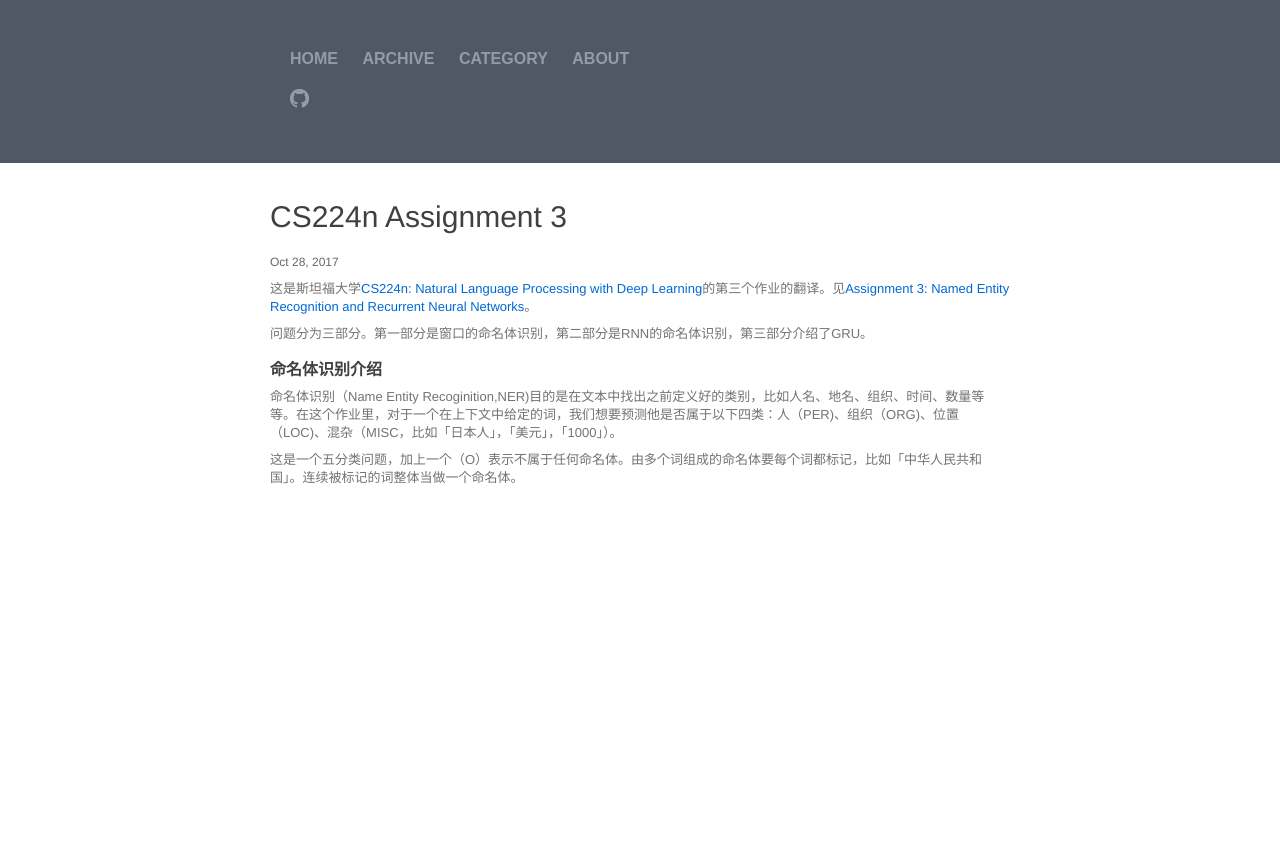
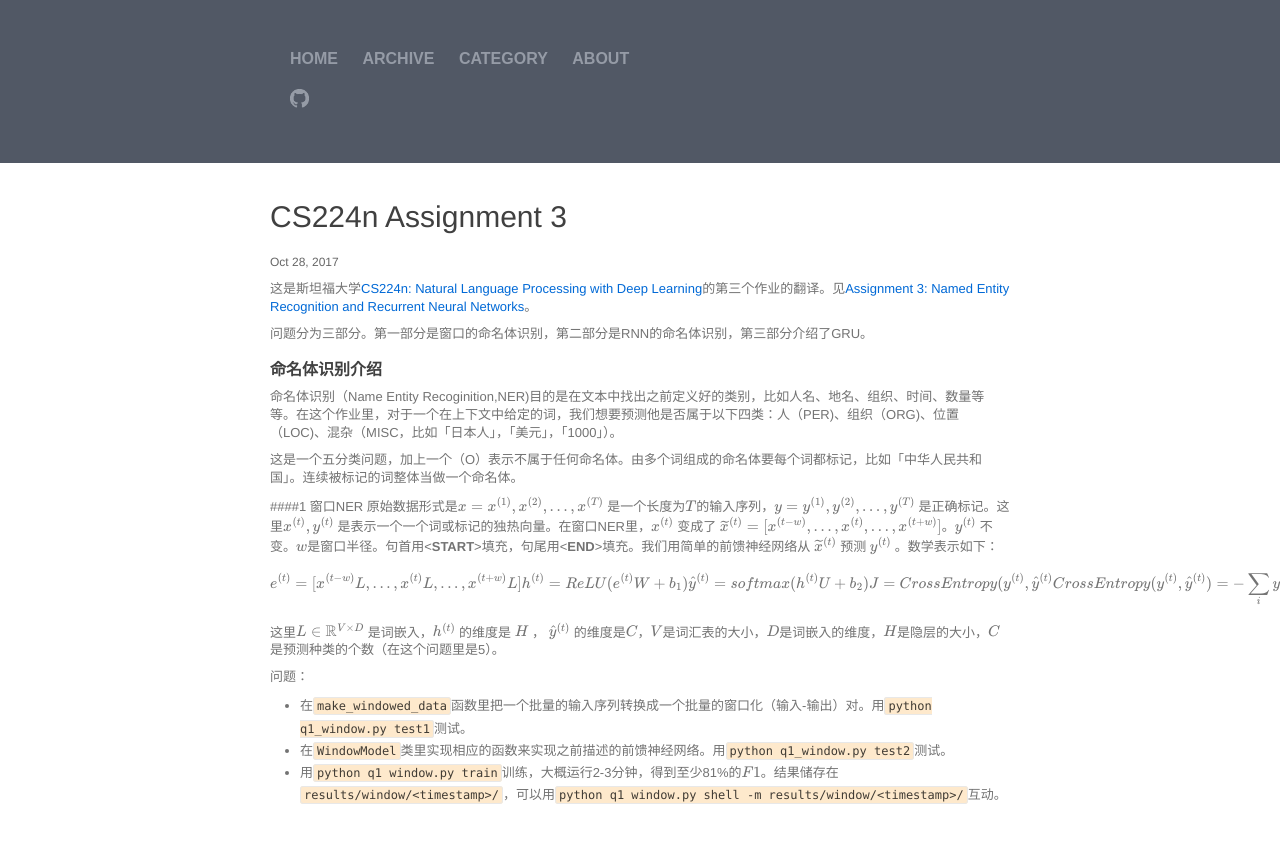
Before and after one commit to NLPpupil/NLPpupil.github.io, a Jekyll site: the page built from _posts/2017-10-28-CS224n Assignment 3.md, in a window 1280 px wide. Shown: the top 843 px of the page. Built offline with Jekyll 4.4.1, drawn with Linux system fonts in a browser that asks for light colours; formulas are drawn with MathJax 3; comment, search, counter and statistics services are not loaded.

Commit message:
finish 1 NER

```diff
--- a/_posts/2017-10-28-CS224n Assignment 3.md
+++ b/_posts/2017-10-28-CS224n Assignment 3.md
@@ -13,3 +13,23 @@ categories: 其他
 命名体识别（Name Entity Recoginition,NER)目的是在文本中找出之前定义好的类别，比如人名、地名、组织、时间、数量等等。在这个作业里，对于一个在上下文中给定的词，我们想要预测他是否属于以下四类：人（PER)、组织（ORG)、位置（LOC)、混杂（MISC，比如「日本人」，「美元」，「1000」）。
 
 这是一个五分类问题，加上一个（O）表示不属于任何命名体。由多个词组成的命名体要每个词都标记，比如「中华人民共和国」。连续被标记的词整体当做一个命名体。
+
+####1 窗口NER
+原始数据形式是$x = x^{(1)},x^{(2)},...,x^{(T)}$ 是一个长度为$T$的输入序列，$y=y^{(1)},y^{(2)},...,y^{(T)}$ 是正确标记。这里$x^{(t)},y^{(t)}$ 是表示一个一个词或标记的独热向量。在窗口NER里，$x^{(t)}$ 变成了 $\widetilde{x}^{(t)}=[x^{(t-w)},...,x^{(t)},...,x^{(t+w)}]$。$y^{(t)}$ 不变。$w$是窗口半径。句首用<**START**>填充，句尾用<**END**>填充。我们用简单的前馈神经网络从 $\widetilde{x}^{(t)}$ 预测 $y^{(t)}$ 。数学表示如下：
+
+$$
+\begin{equation}
+e^{(t)} = [x^{(t-w)}L,...,x^{(t)}L,...,x^{(t+w)}L] \\
+h^{(t)} = ReLU(e^{(t)}W+b_1) \\
+\hat y^{(t)} = softmax(h^{(t)}U+b_2)\\
+J = CrossEntropy(y^{(t)},\hat y^{(t)} \\
+CrossEntropy(y^{(t)},\hat y^{(t)}) = - \sum_i{}{}y_i^{(t)} log(\hat y_i^{(t)})
+\end{equation}
+$$
+
+这里$L \in \mathbb{R}^{V \times D}$ 是词嵌入，$h^{(t)}$ 的维度是 $H$ ， $\hat y^{(t)}$ 的维度是$C$，$V$是词汇表的大小，$D$是词嵌入的维度，$H$是隐层的大小，$C$是预测种类的个数（在这个问题里是5）。
+
+问题：
+- 在`make_windowed_data`函数里把一个批量的输入序列转换成一个批量的窗口化（输入-输出）对。用`python q1_window.py test1`测试。
+- 在`WindowModel`类里实现相应的函数来实现之前描述的前馈神经网络。用`python q1_window.py test2`测试。
+- 用`python q1 window.py train`训练，大概运行2-3分钟，得到至少81%的$F1$。结果储存在`results/window/<timestamp>/`，可以用`python q1 window.py shell -m results/window/<timestamp>/`互动。
```
